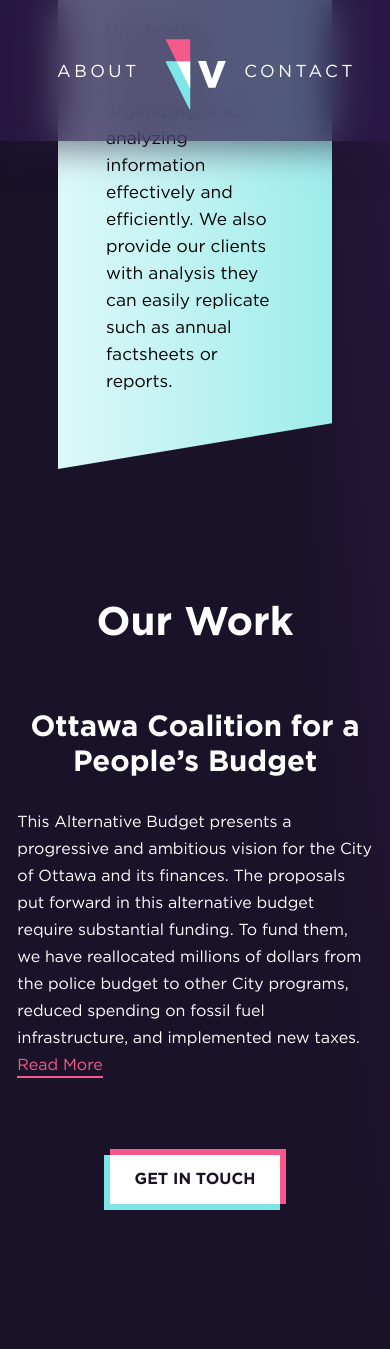
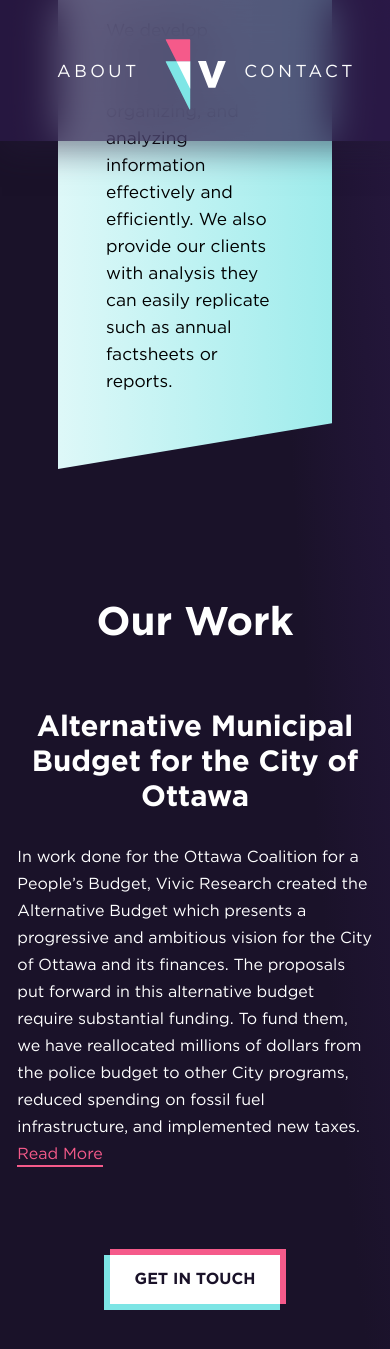
Before and after one commit to GoodbyteCo/Vivic-Website, a Jekyll site: the page built from index.html, in a window 390 px wide and 1400 px high, scrolled down 3488 px. Shown: the top 1349 px of the window. Built offline with Jekyll 4.4.1, drawn with Linux system fonts in a browser that asks for light colours; before the commit the page ends 4788 px from its top, so only the background shows below that.

Commit message:
add work

```diff
--- a/_config.yml
+++ b/_config.yml
@@ -2,7 +2,7 @@
 
 description: Site for Vivic Research
 
-url: "https://vivic.ca"
+url: "https://vivicresearch.ca"
 
 exclude:
   - contact-temp.html
--- a/assets/styles/style.css
+++ b/assets/styles/style.css
@@ -244,7 +244,7 @@
 #our-work {
     max-width: 800px;
     width: 95%;
-    height: 220px;
+    height: 300px;
     margin: 10px auto 0px auto;
     position: relative;
     overflow: hidden;
@@ -1517,13 +1517,13 @@
 
 @media screen and (max-width: 800px) {
     #our-work{
-        height: 250px;
+        height: 350px;
     }
 }
 
 @media screen and (max-width: 620px) {
     #our-work{
-        height: 300px;
+        height: 400px;
     }
 }
 
@@ -1533,7 +1533,7 @@
     }
 
     #our-work{
-        height: 400px;
+        height: 500px;
     }
 
 }
@@ -1561,10 +1561,10 @@
     }
 
     #our-work{
-        height: 500px;
-    }
-
-
-
-
-}
+        height: 600px;
+    }
+
+
+
+
+}
--- a/index.html
+++ b/index.html
@@ -66,10 +66,11 @@
 
                 <div id="work-0" class="work work-selected">
                     <h3>
-                        Ottawa Coalition for a People’s Budget
+                        Alternative Municipal Budget for the City of Ottawa
                     </h3>
                     <p>
-                        This Alternative Budget presents a progressive and ambitious vision for the City of Ottawa and
+                        In work done for the Ottawa Coalition for a People’s Budget, Vivic Research created the
+                        Alternative Budget which presents a progressive and ambitious vision for the City of Ottawa and
                         its
                         finances. The proposals put forward in this alternative budget require substantial funding. To
                         fund
@@ -81,19 +82,22 @@
                             Read More</a>
                     </p>
                 </div>
-                <!-- <div id="work-1" class="work work-unselected">
+                <div id="work-1" class="work work-unselected">
                     <h3>
-                        Test
+                        Towards equitable post-secondary education in Canada
                     </h3>
                     <p>
-                        Summery Text... as cities around the world grapple with crises due to changing climate, Ottawa
-                        is at
-                        a crossroads to make historical decisions to address the risk of approaching environmental
-                        catastrophe. Moreover, the pandemic has exposed the deep-rooted gender... <a class="read-more"
-                            href="/"> Read
+                        In work done for the Canadian Federation of Students, Vivic Research presented a series of
+                        policy
+                        recommendations aimed at easing the burden of student debt and tuition prices. The
+                        recommendations we put forward prioritized the needs of low-income and otherwise marginalized
+                        students, in doing so, advocating for progressive change in Canada’s approach to education
+                        funding. <a class="read-more"
+                            href="/assets/PDFS/CFS Literature Review January 18 REVISED - with funding section.pdf">
+                            Read
                             More</a>
                     </p>
-                </div> -->
+                </div>
 
 
             </div>
```
Also changed, not shown: other parts of index.html (+1 -0 lines), 1 other file.
